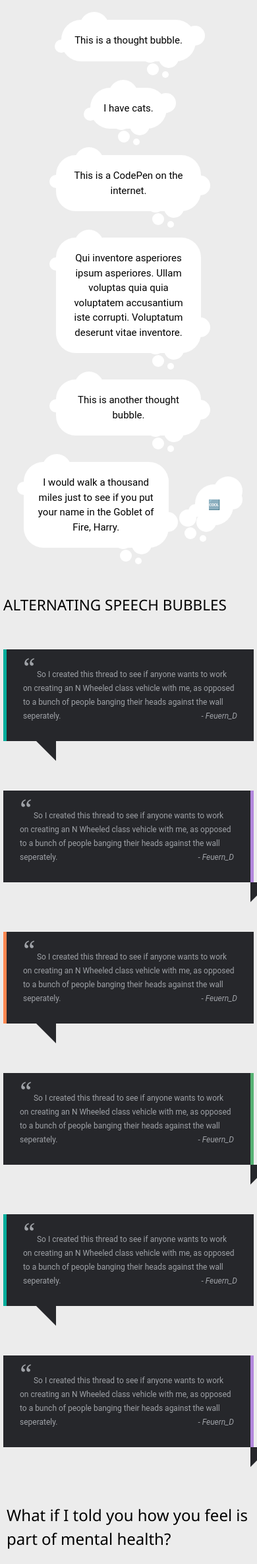
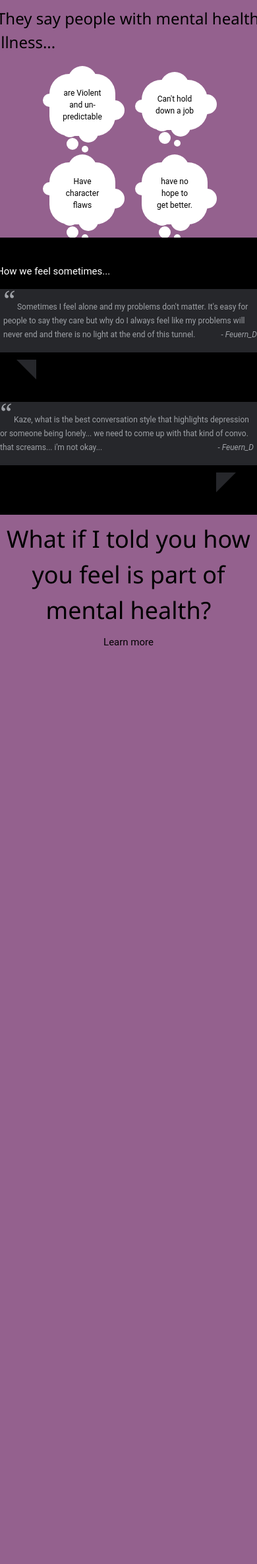
Before and after one commit to software-for-change/mental-health, a PHP site: page / in a window 390 px wide. Shown: the whole page at 66% size. After the commit the page ends 978 px from the top, so only its background shows below. Run offline with PHP 8.4, Linux system fonts and the light colour scheme; some libraries are stand-ins or nearby versions.

Commit message:
new version of landing page that explains better whar the site is about. raw version- no clean css design yet

```diff
--- a/index.html
+++ b/index.html
@@ -15,64 +15,76 @@
     <div class="bgimg w3-display-container w3-animate-opacity w3-text-black">
         <div class="row">
             <div class="w3-half mental-qtns">
-                <div class="thought">This is a thought bubble.</div>
-                <div class="thought">I have cats.</div>
-                <div class="thought">This is a CodePen on the internet.</div>
-                <div class="thought">Qui inventore asperiores ipsum asperiores. Ullam voluptas quia quia voluptatem accusantium iste corrupti. Voluptatum deserunt vitae inventore.</div>
-                <div class="thought">This is another thought bubble.</div>
-                <div class="thought">I would walk a thousand miles just to see if you put your name in the Goblet of Fire, Harry.</div>
-                <div class="thought"> &#x1f192; </div>
+                <h3 class="text-center">They say people with mental health illness...</h3>
+                <br>
+                <div class="thought">are Violent and un-predictable</div>
+                <div class="thought">Can't hold down a job</div>
+                <div class="thought">Have character flaws</div>
+                <div class="thought">have no hope to get better.</div>
+                <div class="thought no-mobile">are Violent and un-predictable</div>
+                <div class="thought no-mobile">Can't hold down a job</div>
+                <div class="thought no-mobile">Have character flaws</div>
+                <div class="thought no-mobile">have no hope to get better.</div>
+                <div class="thought no-mobile">are Violent and un-predictable</div>
+                <div class="thought no-mobile">Can't hold down a job</div>
+                <div class="thought no-mobile">Have character flaws</div>
+                <div class="thought no-mobile">have no hope to get better.</div>
+                <div class="thought no-mobile">have no hope to get better.</div>
+                <div class="thought no-mobile">are Violent and un-predictable</div>
+                <div class="thought no-mobile">Can't hold down a job</div>
+                <div class="thought no-mobile">Have character flaws</div>
+                <div class="thought no-mobile">have no hope to get better.</div>
+
             </div>
 
             <div class="w3-half chat-box">
                 <div class='wrapper'>
-                    <h1 class='text-center'>
-                        Alternating Speech Bubbles
-                    </h1>
+                    <p style="color: white;" class="w3-theme-purple">How we feel sometimes...</p>
                     <div class='speechbubble'>
+                        <p>
+                            Sometimes I feel alone and my problems don't matter. It's easy for people to say they care but why do I always feel like my problems will never end and there is no light at the end of this tunnel.
+                            <span class='username'>Feuern_D</span>
+                        </p>
+                    </div>
+                    <div class='speechbubble'>
+                        <p>
+                            Kaze, what is the best conversation style that highlights depression or someone being lonely... we need to come up with that kind of convo. that screams... i'm not okay...
+                            <span class='username'>Feuern_D</span>
+                        </p>
+                    </div>
+                    <div class='speechbubble no-mobile'>
                         <p>
                             So I created this thread to see if anyone wants to work on creating an N Wheeled class vehicle with me, as opposed to a bunch of people banging their heads against the wall seperately.
                             <span class='username'>Feuern_D</span>
                         </p>
                     </div>
-                    <div class='speechbubble'>
-                        <p>
-                            So I created this thread to see if anyone wants to work on creating an N Wheeled class vehicle with me, as opposed to a bunch of people banging their heads against the wall seperately.
-                            <span class='username'>Feuern_D</span>
-                        </p>
-                    </div>
-                    <div class='speechbubble'>
-                        <p>
-                            So I created this thread to see if anyone wants to work on creating an N Wheeled class vehicle with me, as opposed to a bunch of people banging their heads against the wall seperately.
-                            <span class='username'>Feuern_D</span>
-                        </p>
-                    </div>
-                    <div class='speechbubble'>
-                        <p>
-                            So I created this thread to see if anyone wants to work on creating an N Wheeled class vehicle with me, as opposed to a bunch of people banging their heads against the wall seperately.
-                            <span class='username'>Feuern_D</span>
-                        </p>
-                    </div>
-                    <div class='speechbubble'>
-                        <p>
-                            So I created this thread to see if anyone wants to work on creating an N Wheeled class vehicle with me, as opposed to a bunch of people banging their heads against the wall seperately.
-                            <span class='username'>Feuern_D</span>
-                        </p>
-                    </div>
-                    <div class='speechbubble'>
-                        <p>
-                            So I created this thread to see if anyone wants to work on creating an N Wheeled class vehicle with me, as opposed to a bunch of people banging their heads against the wall seperately.
-                            <span class='username'>Feuern_D</span>
-                        </p>
-                    </div>
+
+
                 </div>
 
             </div>
+
         </div>
 
-        <div class="">
-            <h3>What if I told you how you feel is part of mental health?</h3>
+        <div class="w3-center w3-theme-white">
+            <h1>What if I told you how you feel is part of mental health?</h1>
+
+            <a href="home.php">Learn more</a>
+
+            <!-- MUST WORK ON THIS BELOW!!!!!! DON'T FORGET -->
+            <!-- add the subscribe on the links page -->
+
+
+
+            <!-- <p>
+                Journey to mental wealth by Nekesa Mercy, irregularly curating interesting and good to know content from around the internet. Sign up for the newsletter to receive a monthly summary of new links. If you think something is missing on the list, let me know.
+
+            </p> -->
         </div>
+
+
+
+        <!-- citation: https://www.mentalhealth.gov/basics/mental-health-myths-facts -->
 
     </div>
     <script src="https://ajax.googleapis.com/ajax/libs/jquery/3.5.1/jquery.min.js"></script>
--- a/style.css
+++ b/style.css
@@ -12,7 +12,7 @@
 body {
     font-family: 'Roboto', sans-serif;
     margin: 0;
-    background-color: var(--shadeofwhite);
+    background-color: var(--grape);
     -webkit-text-size-adjust: 100%;
 }
 
@@ -386,7 +386,6 @@ html {
     min-height: 100%;
     background-position: center;
     background-size: cover;
-    padding: 10px;
 }
 
 
@@ -445,7 +444,10 @@ html {
 
 /* chat side  */
 
-.chat-box {}
+.chat-box {
+    /* margin-top: 5%; */
+    background-color: black;
+}
 
 .cf {
     *zoom: 1;
@@ -880,42 +882,22 @@ body .wrapper .speechbubble .username:before {
         font-size: large;
     }
     /********** the index / landing page styling **************/
-    .landing-img img {
-        height: 50px;
-        width: 50px;
+    .thought {
+        max-width: 100px;
+        font-size: 12px;
     }
-    .index-heading h3 {
-        font-size: xx-large;
-        text-align: center;
-        margin-top: 30px;
-        margin-bottom: 50px;
+    body .wrapper .speechbubble {
+        padding: 4px 5px;
+        /* margin-bottom: 48px; */
     }
-    .index-heading {
-        margin-top: 0;
+    body .wrapper .speechbubble:nth-child(2n + 1):after {
+        left: 328px;
     }
-    .index-heading p {
-        text-align: center;
+    body .wrapper {
+        margin-top: 10%;
     }
-    .glow {
-        display: inline-block;
-        font-size: medium;
-        color: black;
-        font-weight: 500;
-        padding-top: 10%;
-        -webkit-animation: glow 1s ease-in-out infinite alternate;
-        -moz-animation: glow 1s ease-in-out infinite alternate;
-        animation: glow 1s ease-in-out infinite alternate;
-    }
-    @-webkit-keyframes glow {
-        from {
-            text-shadow: 0 0 10px #fff, 0 0 20px #fff, 0 0 30px #e60073, 0 0 40px #e60073, 0 0 50px #e60073, 0 0 60px #e60073, 0 0 70px #e60073;
-        }
-        to {
-            text-shadow: 0 0 20px #fff, 0 0 30px #ff4da6, 0 0 40px #ff4da6, 0 0 50px #ff4da6, 0 0 60px #ff4da6, 0 0 70px #ff4da6, 0 0 80px #ff4da6;
-        }
-    }
-    .aboutButton {
-        color: white;
+    .no-mobile {
+        display: none;
     }
     /* ********** about page and recommend page ***************** */
     .about-card,
```
